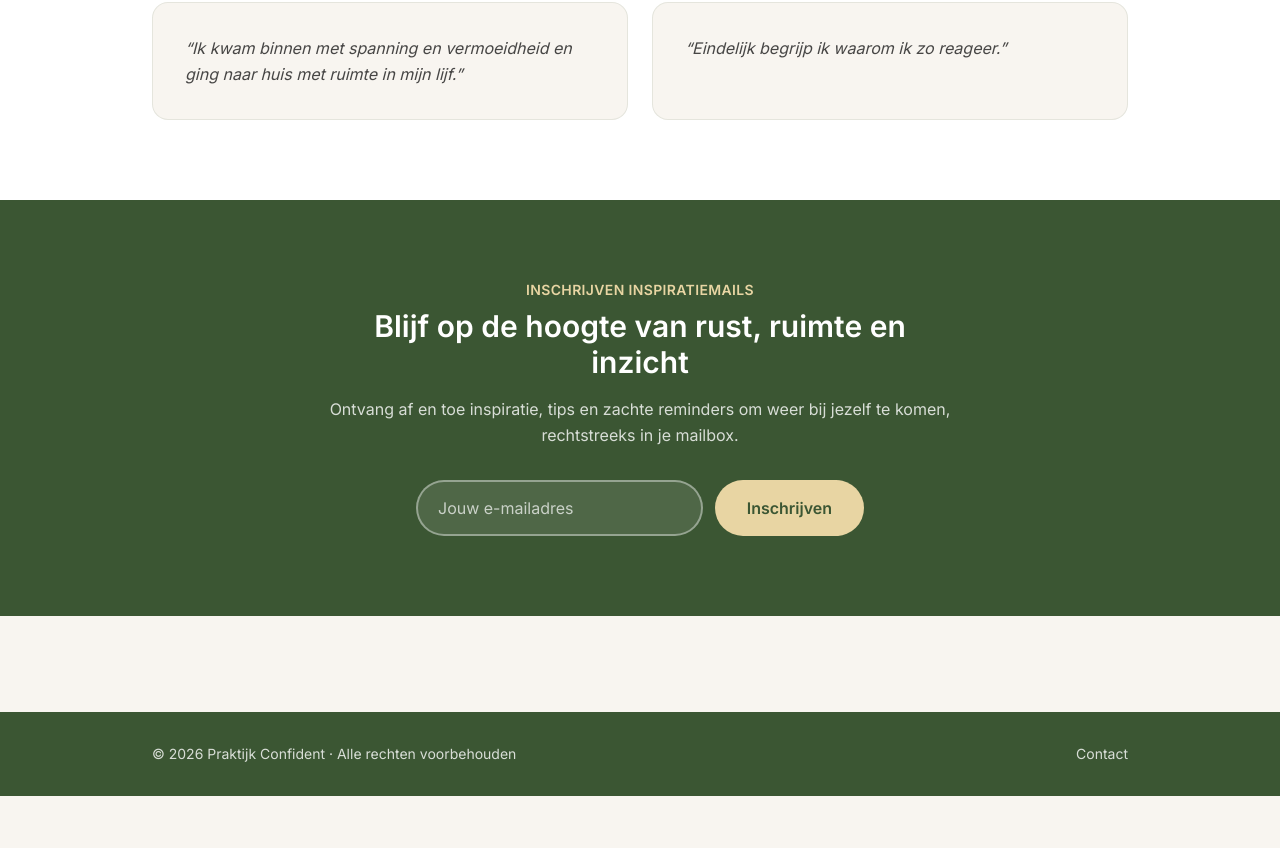
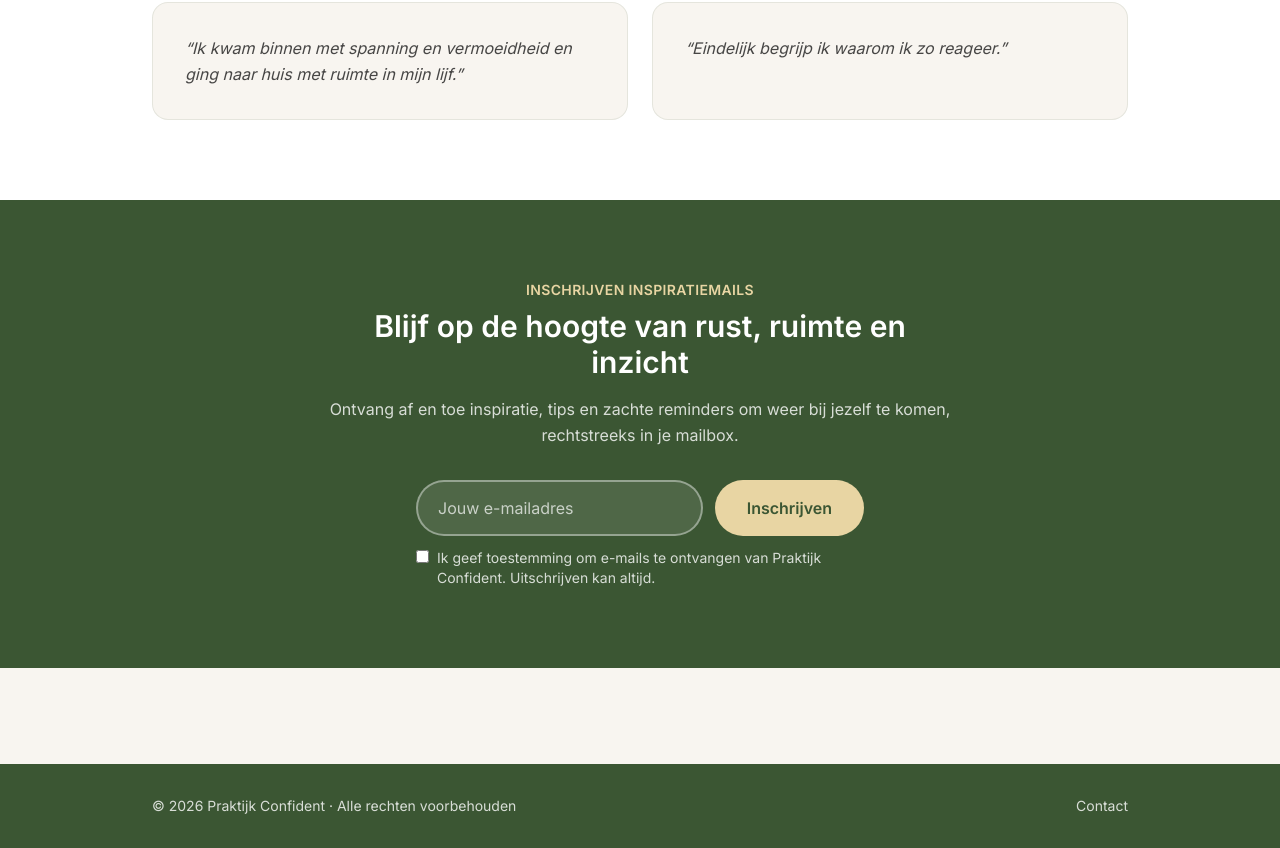
Before and after one commit to praktijkconfident/website, a Next.js app: page / in a window 1280 px wide. Shown: the part 5890-6738 px from the top of the page. Before the commit the page ends 6686 px from the top, so only its background shows below. Built offline with nearby package versions, Linux system fonts and the light colour scheme.

Commit message:
Voeg verplichte toestemmingscheckbox toe aan nieuwsbriefformulier
Co-Authored-By: Claude Sonnet 5 <noreply@anthropic.com>

```diff
--- a/components/NieuwsbriefForm.tsx
+++ b/components/NieuwsbriefForm.tsx
@@ -5,6 +5,7 @@ import { useState } from "react";
 export default function NieuwsbriefForm() {
   const [email, setEmail] = useState("");
   const [website, setWebsite] = useState("");
+  const [consent, setConsent] = useState(false);
   const [status, setStatus] = useState<"idle" | "loading" | "success" | "error">("idle");
   const [errorMessage, setErrorMessage] = useState("");
 
@@ -40,6 +41,7 @@ export default function NieuwsbriefForm() {
 
       setStatus("success");
       setEmail("");
+      setConsent(false);
     } catch {
       setStatus("error");
       setErrorMessage("Er ging iets mis. Probeer het later opnieuw.");
@@ -56,7 +58,7 @@ export default function NieuwsbriefForm() {
 
   return (
     <div className="max-w-md mx-auto">
-      <form onSubmit={handleSubmit} className="flex flex-col sm:flex-row gap-3">
+      <form onSubmit={handleSubmit} className="flex flex-col gap-3">
         <input
           type="text"
           name="website"
@@ -67,6 +69,7 @@ export default function NieuwsbriefForm() {
           aria-hidden="true"
           style={{ position: "absolute", left: "-9999px", width: 1, height: 1, opacity: 0 }}
         />
+        <div className="flex flex-col sm:flex-row gap-3">
           <input
             type="email"
             required
@@ -82,6 +85,20 @@ export default function NieuwsbriefForm() {
           >
             {status === "loading" ? "Bezig…" : "Inschrijven"}
           </button>
+        </div>
+        <label className="flex items-start gap-2 text-sm text-wit/80 text-left">
+          <input
+            type="checkbox"
+            required
+            checked={consent}
+            onChange={(e) => setConsent(e.target.checked)}
+            className="mt-0.5 accent-accent"
+          />
+          <span>
+            Ik geef toestemming om e-mails te ontvangen van Praktijk Confident. Uitschrijven kan
+            altijd.
+          </span>
+        </label>
       </form>
       {status === "error" && (
         <p className="text-red-200 text-sm text-center mt-3">{errorMessage}</p>
```
Lines whose indentation alone changed are shown as unchanged.
